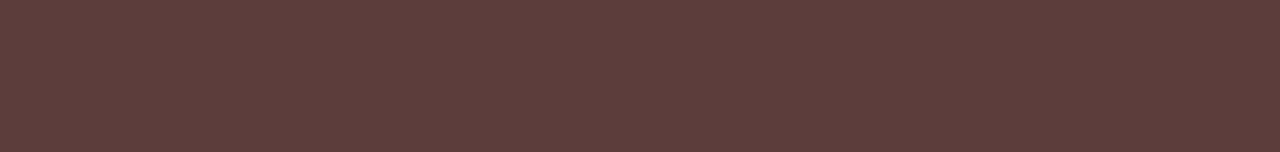
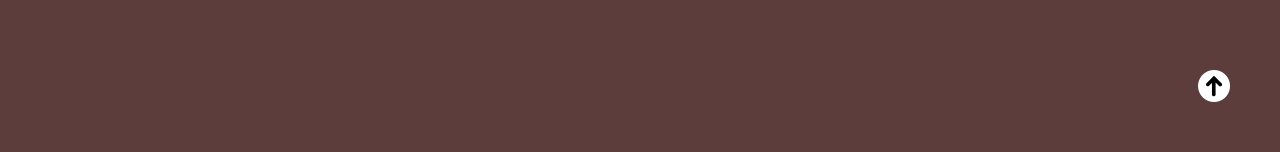
Before and after one commit to KevinRognon/Portfolio-projet, a Vue app: page / in a window 1280 px wide. Shown: the part 648-800 px from the top of the page. Built offline with nearby package versions, Linux system fonts and the light colour scheme.

Commit message:
Validation des composants principaux.
Mise en forme des composants principaux.

```diff
--- a/src/App.vue
+++ b/src/App.vue
@@ -2,20 +2,25 @@
   <Header-comp />
   <main>
     <Home />
-    <CV />
+    <BoutonRetourHaut />
+    <CV class="observer" />
     <CDC />
     <Commentaires />
   </main>
   <footer>
   </footer>
 </template>
+
+
 <script setup>
-import HeaderComp from './components/Header-comp.vue';
-import Home from './components/Home-comp.vue';
-import CV from './components/CV.vue';
-import CDC from './components/CDC.vue';
-import Commentaires from './components/Commentaires-comp.vue';
+  import HeaderComp from './components/Header-comp.vue';
+  import Home from './components/Home-comp.vue';
+  import CV from './components/CV.vue';
+  import CDC from './components/CDC.vue';
+  import Commentaires from './components/Commentaires-comp.vue';
+  import BoutonRetourHaut from './components/BoutonRetourHaut.vue'
+
+
 </script>
 <style scoped>
-
 </style>
--- a/src/anim.js
+++ /dev/null
@@ -1 +0,0 @@
-console.log("test");
--- a/src/assets/main.css
+++ b/src/assets/main.css
@@ -8,6 +8,7 @@
     margin: 0;
     box-sizing: border-box;
     color: white;
+    scroll-behavior: smooth;
 }
 
 body{
@@ -33,6 +34,7 @@ section{
     flex-direction: column;
     justify-content: center;
     align-items: center;
+    overflow: hidden;
 }
 .article-color-main{
     background-color: #5C3D3B;
--- /dev/null
+++ b/src/components/BoutonRetourHaut.vue
@@ -0,0 +1,23 @@
+<template>
+    <div>
+        <a href="#home">
+            <img src="../assets/images/fleche_haut.png" alt="Flèche de retour en haut de page">
+        </a>
+    </div>
+</template>
+<script setup>
+</script>
+<style lang="scss" scoped>
+    div{
+        width: 32px;
+        height: 32px;
+
+        position: fixed;
+        bottom: 50px;
+        right: 50px;
+        img{
+            width: 100%;
+            height: 100%;
+        }
+    }
+</style>
--- a/src/components/CV.vue
+++ b/src/components/CV.vue
@@ -19,9 +19,6 @@
                     <Bouton_Global class="para_child para_button" />
                 </div>
             </div>
-        </article>
-        <article>
-
         </article>
     </section>
 </template>
--- a/src/components/Header-comp.vue
+++ b/src/components/Header-comp.vue
@@ -1,5 +1,5 @@
 <template>
-    <header>
+    <header id="home">
         <nav>
             <ul>
                 <h1>K.ROGNON</h1>
```
Also changed, not shown: src/assets/images/fleche_haut.png (added), src/assets/js/flèche_up.js (added).
